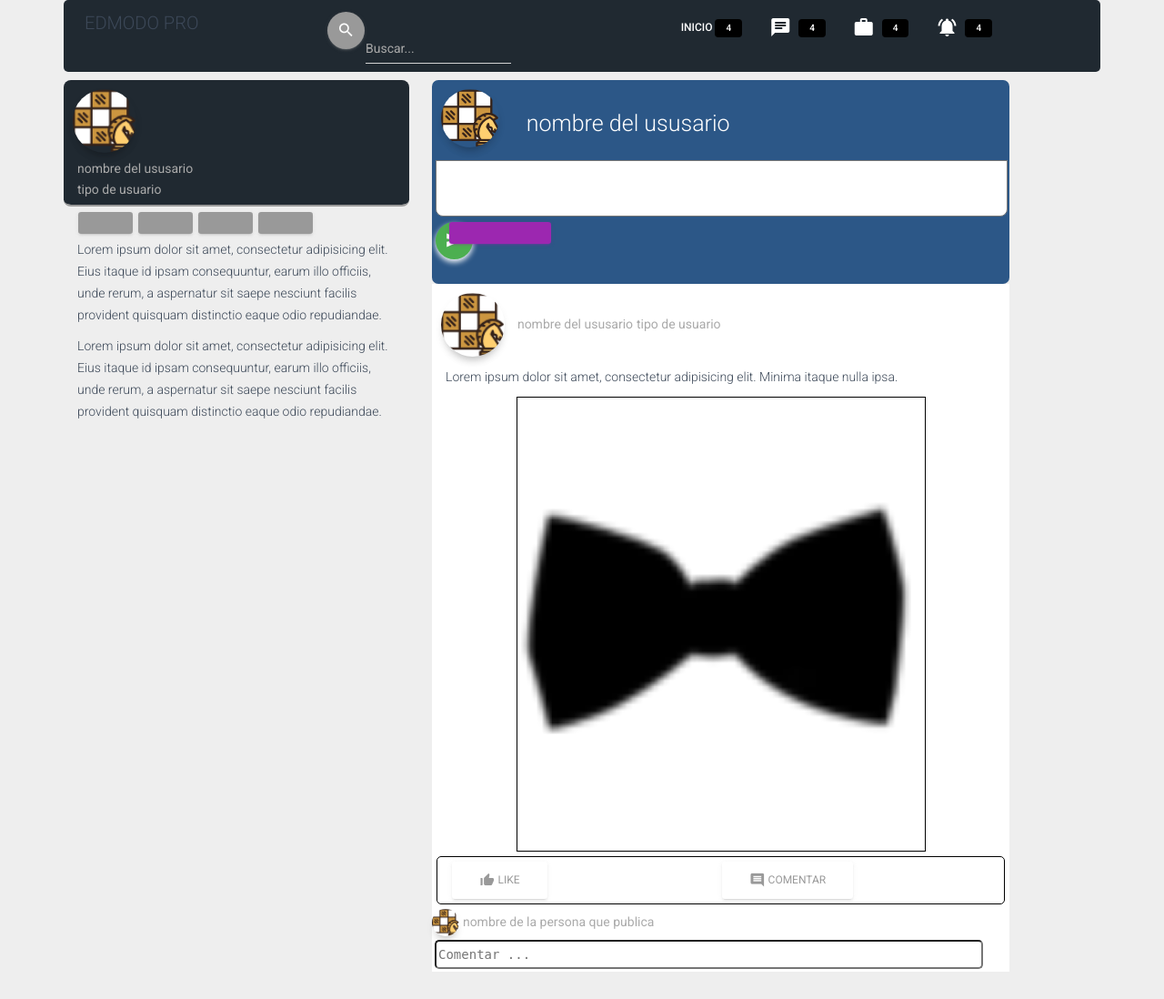
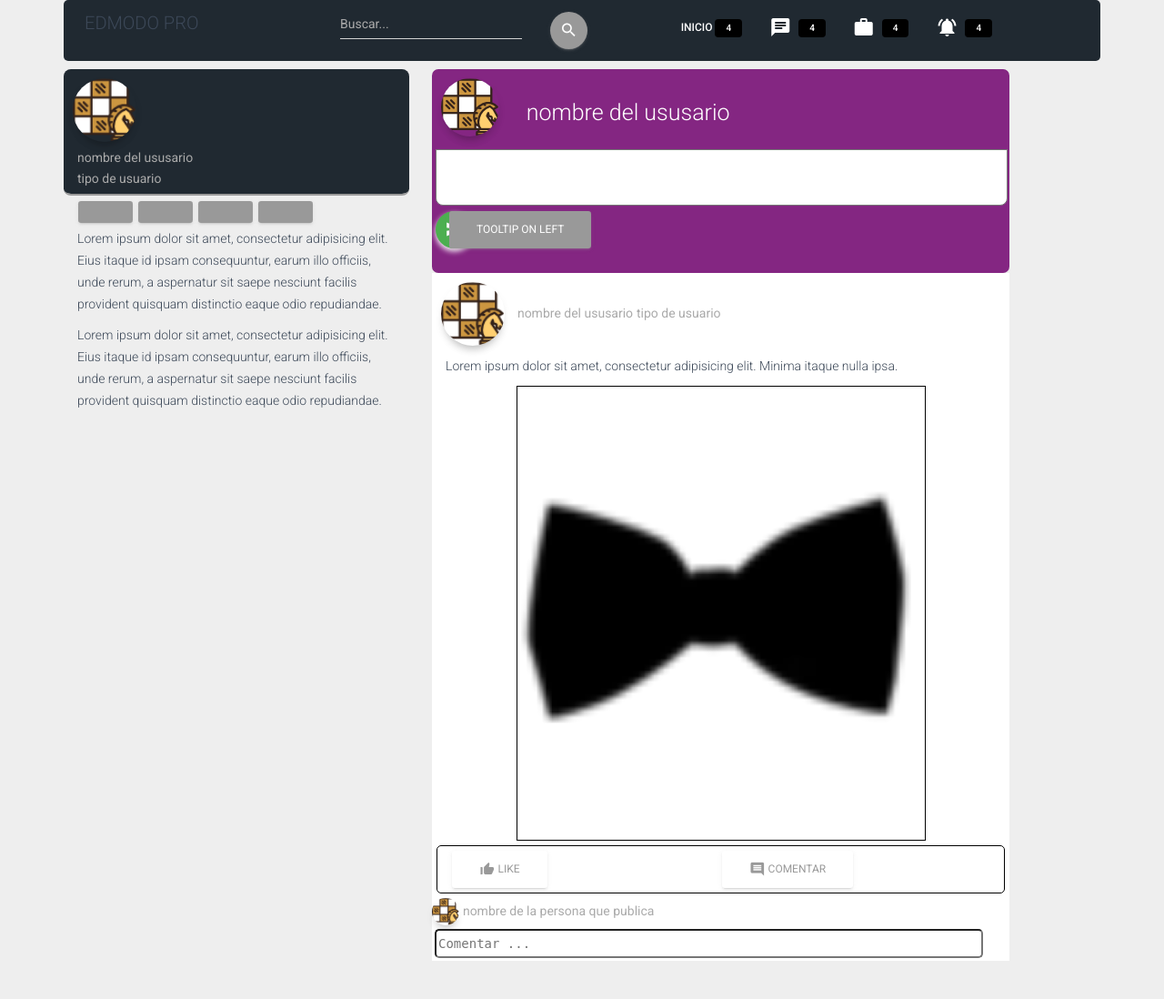
Before and after one commit to willyfer/EdmodoPro, a PHP site: page /principal.html in a window 1280 px wide. Shown: the whole page at 91% size. After the commit the page ends 1056 px from the top, so only its background shows below. Run offline with PHP 8.4, Linux system fonts and the light colour scheme; some libraries are stand-ins or nearby versions.

Commit message:
Actualización menú principal
v2.3

```diff
--- a/material-kit-html-v2.0.4/assets/css/estili_willy.css
+++ b/material-kit-html-v2.0.4/assets/css/estili_willy.css
@@ -73,7 +73,7 @@
     margin: 3px;
 }
 #publicar {
-    background-color: #2c5787;
+    background-color: #842682;
     border-radius: 7px;
 }
 #main {
@@ -96,7 +96,7 @@
     margin: 8px, 8px, 8px, 8px;
     padding: 8px 8px 8px 8px;
     align-content: center;
-    font-size: 13px;
+    font-size: 12px;
     color: white;
 }
 #btn_send {
--- a/material-kit-html-v2.0.4/principal.html
+++ b/material-kit-html-v2.0.4/principal.html
@@ -33,13 +33,17 @@
                     </p>
                 </div>
                 <div class="col-md-4 row" id="busqueda">
-                    <button class="btn btn-fab btn-round" type="submit">
-                        <i class="material-icons">
-                            search
-                        </i>
-                    </button>
-                    <input class="form-control" id="input_busqueda" placeholder="Buscar..." type="text">
-                    </input>
+                    <div class="col-md-8">
+                        <input class="form-control" id="input_busqueda" placeholder="Buscar..." type="text">
+                        </input>
+                    </div>
+                    <div class="col-md-3">
+                        <button class="btn btn-fab btn-round" style="margin-right: 3px" type="submit">
+                            <i class="material-icons">
+                                search
+                            </i>
+                        </button>
+                    </div>
                 </div>
                 <div class="col-md-5 " id="opciones">
                     <div class="nav-tabs-wrapper " id="menu">
@@ -128,7 +132,7 @@
                     </p>
                 </div>
                 <div class="col-md-7" id="contenido">
-                    <div class="" id="publicar">
+                    <div id="publicar">
                         <div>
                             <div class="row">
                                 <div class="col-md-2" id="img_user_publicar">
@@ -152,7 +156,8 @@
                                     </i>
                                 </button>
                                 <div class="col-md-6">
-                                    <button class="ancho_auto col-md-5 btn btn-primary">
+                                    <button class="btn btn-default" data-placement="left" data-toggle="tooltip" title="Tooltip on left" type="button">
+                                        Tooltip on left
                                     </button>
                                 </div>
                                 <div class="col-md-6">
@@ -162,7 +167,7 @@
                     </div>
                     <div id="publicacion">
                         <div>
-                            <img alt="foto de perfil" class=" img_big img-raised rounded-circle img-fluid" id="foto_perfil" src="assets/img/tablero-de-ajedrez.png">
+                            <img alt="foto de perfil" class="img-responsive img_big img-raised rounded-circle img-fluid" id="foto_perfil" src="assets/img/tablero-de-ajedrez.png">
                             </img>
                             <label for="">
                                 nombre del ususario
```
